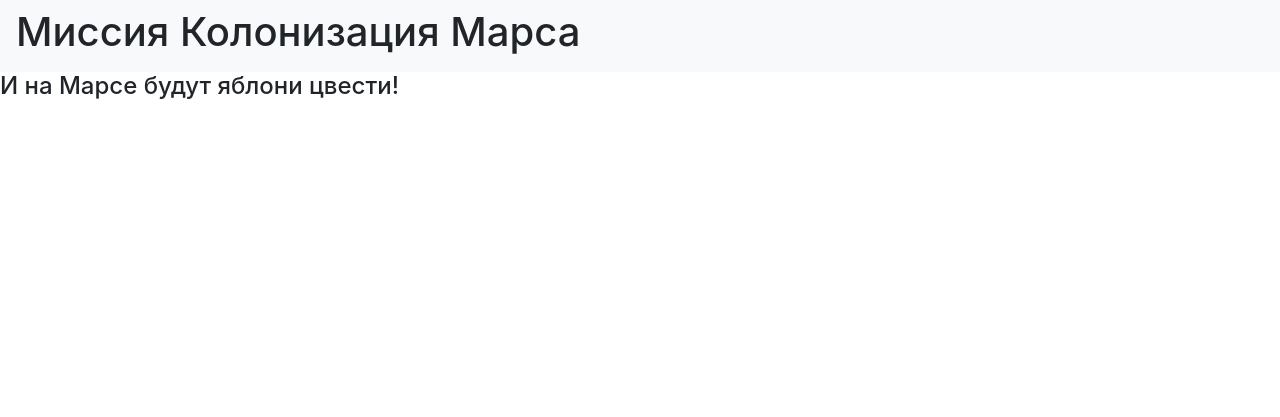
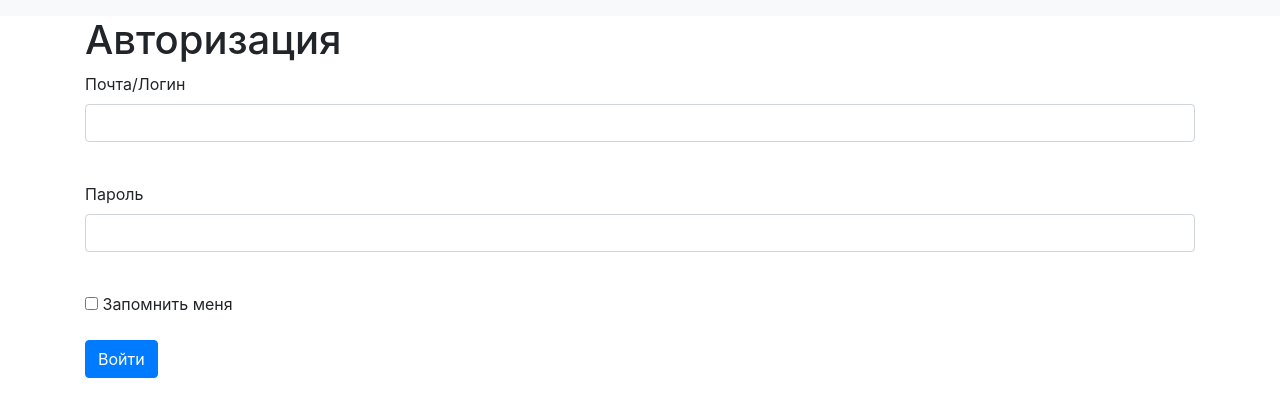
Before and after one commit to Vichka-sigmochka/Site, a Flask app: page /authorization in a window 1280 px wide. Shown: the top 417 px of the page. Run offline with Flask 3, Linux system fonts and the light colour scheme; some libraries are stand-ins or nearby versions.

Commit message:
Авторизация черновик

```diff
--- a/loginform.py
+++ b/loginform.py
@@ -1,10 +1,17 @@
 from flask_wtf import FlaskForm
-from wtforms import StringField, PasswordField, BooleanField, SubmitField
+from wtforms import StringField, PasswordField, BooleanField, SubmitField, EmailField
 from wtforms.validators import DataRequired
 
-
 class LoginForm(FlaskForm):
-    username = StringField('Логин', validators=[DataRequired()])
+    username = StringField('Почта/Логин', validators=[DataRequired()])
     password = PasswordField('Пароль', validators=[DataRequired()])
     remember_me = BooleanField('Запомнить меня')
     submit = SubmitField('Войти')
+
+class RegisterForm(FlaskForm):
+    email = EmailField('Почта/Логин', validators=[DataRequired()])
+    password = PasswordField('Пароль', validators=[DataRequired()])
+    password_again = PasswordField('Повторите пароль', validators=[DataRequired()])
+    surname = StringField('Фамилия')
+    name = StringField('Имя', validators=[DataRequired()])
+    submit = SubmitField('Зарегистрироваться')
--- a/main.py
+++ b/main.py
@@ -1,5 +1,5 @@
 from flask import Flask, render_template, redirect
-from loginform import LoginForm
+from loginform import LoginForm, RegisterForm
 
 app = Flask(__name__)
 app.config['SECRET_KEY'] = 'yandexlyceum_secret_key'
@@ -9,27 +9,34 @@ app.config['SECRET_KEY'] = 'yandexlyceum_secret_key'
 def index():
     return render_template('index.html', title='Домашняя страница')
 
-@app.route('/<word>')
-@app.route('/index/<word>')
-def index1(word):
-    return render_template('base.html', title=word)
-
-
-#@app.route('/training/<prof>')
-#def training(prof):
-    #return render_template('training.html', prof=prof)
-
-@app.route('/list_prof/<list>')
-def list_prof(list):
-    return render_template('list_prof.html', param=list)
+# @app.route('/<word>')
+# @app.route('/index/<word>')
+# def index1(word):
+#     return render_template('base.html', title=word)
+#
+#
+# #@app.route('/training/<prof>')
+# #def training(prof):
+#     #return render_template('training.html', prof=prof)
+#
+# @app.route('/list_prof/<list>')
+# def list_prof(list):
+#     return render_template('list_prof.html', param=list)
 
 @app.route('/login', methods=['GET', 'POST'])
 def login():
-    form = LoginForm()
+    form = RegisterForm()
     if form.validate_on_submit():
         return redirect('/')
     return render_template('login.html', title='Авторизация', form=form)
 
+@app.route('/authorization', methods=['GET', 'POST'])
+def authorization():
+    form = LoginForm()
+    if form.validate_on_submit():
+        return redirect('/')
+    return render_template('authorization.html', title='Авторизация', form=form)
+
 
 if __name__ == '__main__':
     app.run(port=8080, host='127.0.0.1')
--- /dev/null
+++ b/templates/authorization.html
@@ -0,0 +1,28 @@
+{% extends "base.html" %}
+
+{% block content %}
+<h1>Авторизация</h1>
+<form action="" method="post" novalidate>
+    {{ form.hidden_tag() }}
+    <p>
+        {{ form.username.label }}<br>
+        {{ form.username(class="form-control") }}<br>
+        {% for error in form.username.errors %}
+    <div class="alert alert-danger" role="alert">
+        {{ error }}
+    </div>
+    {% endfor %}
+    </p>
+    <p>
+        {{ form.password.label }}<br>
+        {{ form.password(class="form-control", type="password") }}<br>
+        {% for error in form.password.errors %}
+    <div class="alert alert-danger" role="alert">
+        {{ error }}
+    </div>
+    {% endfor %}
+    </p>
+    <p>{{ form.remember_me() }} {{ form.remember_me.label }}</p>
+    <p>{{ form.submit(type="submit", class="btn btn-primary") }}</p>
+</form>
+{% endblock %}
--- a/templates/base.html
+++ b/templates/base.html
@@ -14,9 +14,7 @@
 <body>
 <header>
     <nav class="navbar navbar-light bg-light">
-        <h1> Миссия Колонизация Марса</h1>
     </nav>
-    <h4> И на Марсе будут яблони цвести!</h4>
 </header>
 <!-- Begin page content -->
 <main role="main" class="container">
```
